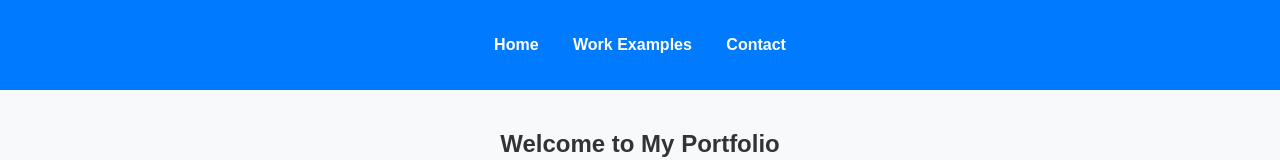
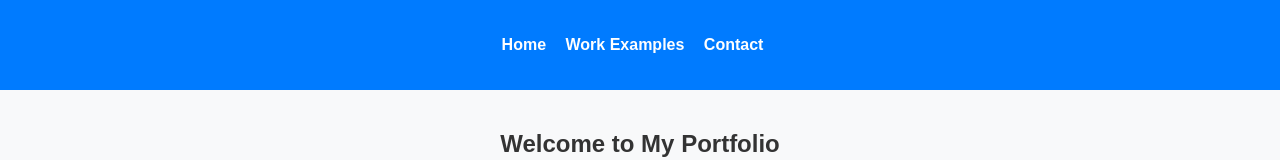
Before and after one commit to karter2312/Portforlio, a plain HTML site: page index.html in a window 1280 px wide. Shown: the top 160 px of the page. Drawn offline with Linux system fonts and the light colour scheme.

Commit message:
Update styles.css

```diff
--- a/styles.css
+++ b/styles.css
@@ -21,7 +21,7 @@ nav ul {
 
 nav ul li {
     display: inline;
-    margin: 0 15px;
+    margin-right: 15px;
 }
 
 nav ul li a {
```
